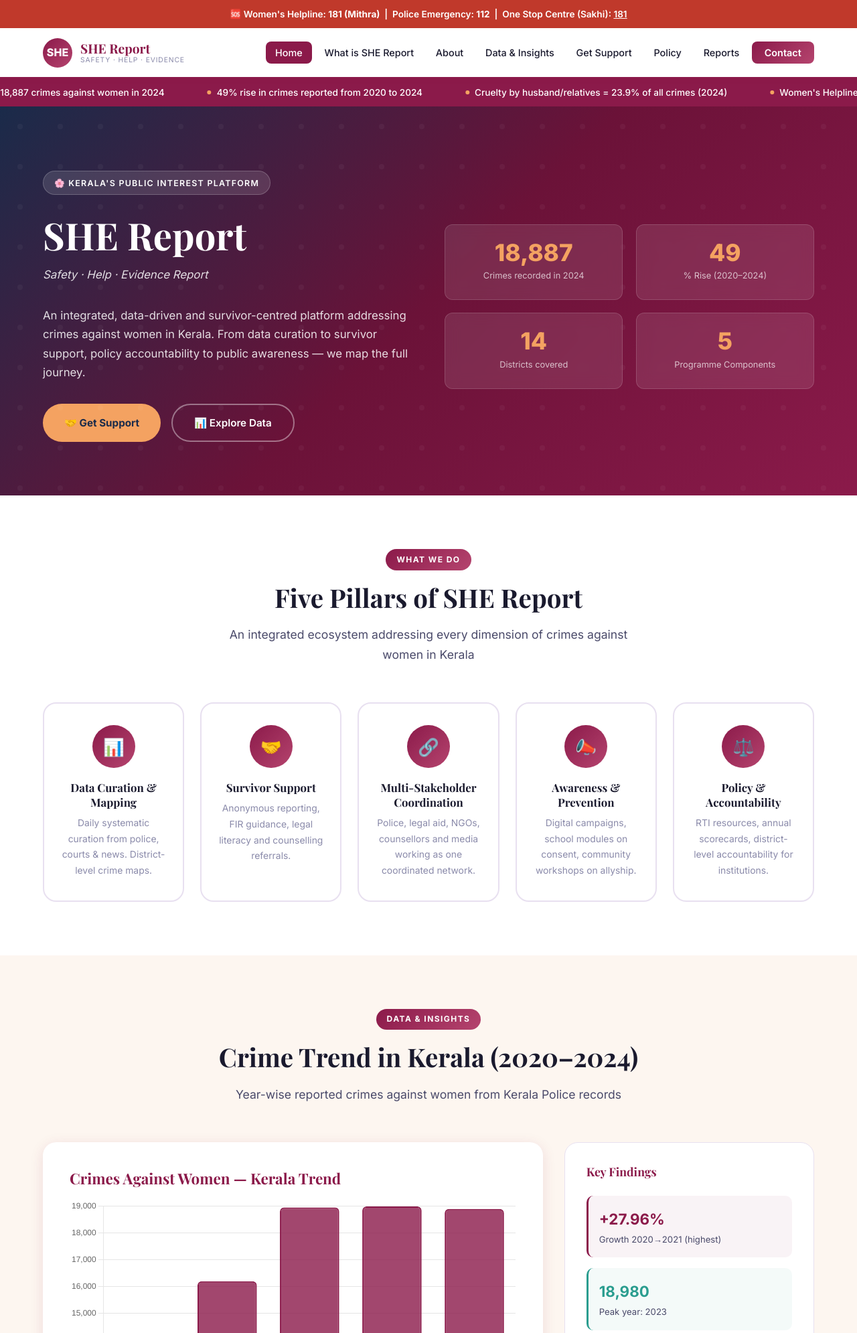
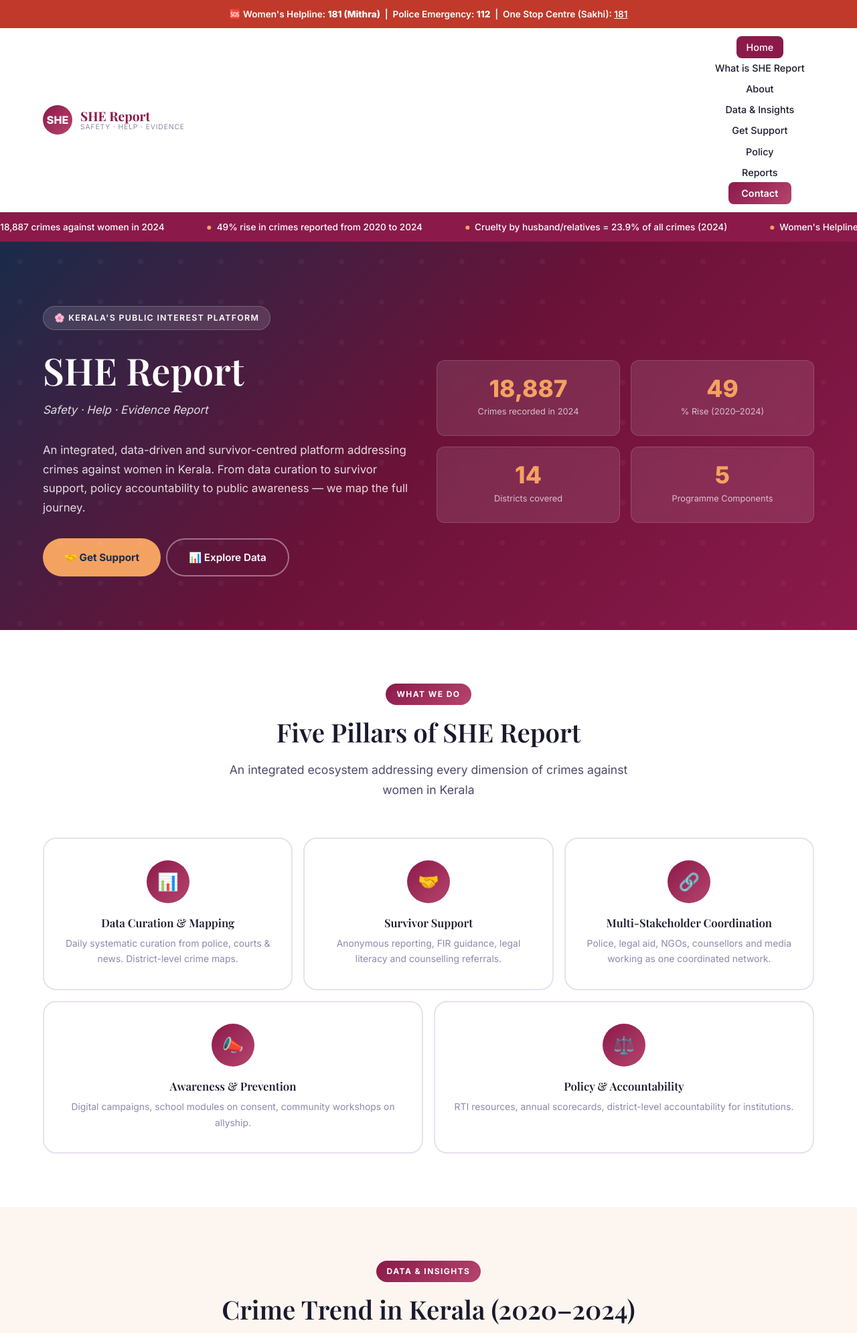
Before and after one commit to athira2622004/shereport, a Django app: page / in a window 1280 px wide. Shown: the top 1991 px of the page at 67% size. Run offline with Django 4.2, Linux system fonts and the light colour scheme; data comes from the database, SQL or seed files in the repository; data that the repository does not hold is empty; parts of the project's set-up code (start-up, migrations or seed data) failed here and were passed over.

Commit message:
changes in style home base

```diff
--- a/core/static/core/css/style.css
+++ b/core/static/core/css/style.css
@@ -1281,3 +1281,63 @@ p {
     font-size: 0.65rem;
   }
 }
+
+/* ── BOOTSTRAP OVERRIDES & INTEGRATION ─────────────────────────── */
+/* Keep our custom colors, fonts, and component styles */
+/* Bootstrap handles the grid/responsive layout */
+
+.hero .container {
+  max-width: 1200px;
+}
+
+/* Fix Bootstrap interfering with our navbar */
+.navbar {
+  display: block;
+  padding: 0;
+}
+
+/* Pillar cards full height in Bootstrap grid */
+.pillar-card,
+.component-card,
+.news-card {
+  width: 100%;
+}
+
+/* Hero stat cards responsive text */
+@media (max-width: 576px) {
+  .hero-stat-number {
+    font-size: 1.5rem;
+  }
+
+  .hero-stat-label {
+    font-size: 0.7rem;
+  }
+
+  .hero-stat-card {
+    padding: 0.85rem 0.6rem;
+  }
+
+  .helpline-number {
+    font-size: 1.6rem;
+  }
+
+  .helpline-card h3 {
+    font-size: 0.85rem;
+  }
+
+  .helpline-card {
+    padding: 1rem 0.75rem;
+  }
+
+  .hero h1 {
+    font-size: 1.75rem;
+  }
+
+  .hero p {
+    font-size: 0.9rem;
+  }
+
+  .component-number {
+    font-size: 1.2rem;
+  }
+}
--- a/core/templates/core/base.html
+++ b/core/templates/core/base.html
@@ -11,6 +11,9 @@
   <link rel="preconnect" href="https://fonts.googleapis.com">
   <link rel="preconnect" href="https://fonts.gstatic.com" crossorigin>
   <link href="https://fonts.googleapis.com/css2?family=Inter:wght@300;400;500;600;700;800&family=Playfair+Display:wght@600;700&display=swap" rel="stylesheet">
+
+  <!-- Bootstrap CSS -->
+  <link href="https://cdn.jsdelivr.net/npm/bootstrap@5.3.2/dist/css/bootstrap.min.css" rel="stylesheet">
 
   <!-- Chart.js -->
   <script src="https://cdn.jsdelivr.net/npm/chart.js@4.4.0/dist/chart.umd.min.js"></script>
@@ -123,6 +126,9 @@
 
   <button id="backToTop" aria-label="Back to top">↑</button>
 
+  <!-- Bootstrap JS -->
+  <script src="https://cdn.jsdelivr.net/npm/bootstrap@5.3.2/dist/js/bootstrap.bundle.min.js"></script>
+
   <script src="{% static 'core/js/main.js' %}"></script>
   {% block extra_js %}{% endblock %}
 </body>
--- a/core/templates/core/home.html
+++ b/core/templates/core/home.html
@@ -5,7 +5,7 @@
 
 {% block content %}
 
-<!-- ── TICKER ─────────────────────────────────────────────────── -->
+<!-- TICKER -->
 <div class="ticker-bar">
   <div class="ticker-content">
     <span class="ticker-item"><span class="ticker-dot"></span> Kerala recorded 18,887 crimes against women in 2024</span>
@@ -13,7 +13,6 @@
     <span class="ticker-item"><span class="ticker-dot"></span> Cruelty by husband/relatives = 23.9% of all crimes (2024)</span>
     <span class="ticker-item"><span class="ticker-dot"></span> Women's Helpline Mithra: 181 — Free, 24×7</span>
     <span class="ticker-item"><span class="ticker-dot"></span> SHE Report: Integrated data, support & accountability for Kerala</span>
-    <!-- duplicate for seamless loop -->
     <span class="ticker-item"><span class="ticker-dot"></span> Kerala recorded 18,887 crimes against women in 2024</span>
     <span class="ticker-item"><span class="ticker-dot"></span> 49% rise in crimes reported from 2020 to 2024</span>
     <span class="ticker-item"><span class="ticker-dot"></span> Cruelty by husband/relatives = 23.9% of all crimes (2024)</span>
@@ -22,44 +21,53 @@
   </div>
 </div>
 
-<!-- ── HERO ───────────────────────────────────────────────────── -->
+<!-- HERO -->
 <section class="hero">
-  <div class="hero-inner">
-    <div class="hero-text">
+  <div class="container">
+    <div class="row align-items-center gy-4">
+      <div class="col-12 col-lg-6">
         <span class="hero-badge">🌸 Kerala's Public Interest Platform</span>
         <h1>SHE Report</h1>
         <p class="hero-tagline">Safety · Help · Evidence Report</p>
-      <p>
-        An integrated, data-driven and survivor-centred platform addressing crimes against women in Kerala.
-        From data curation to survivor support, policy accountability to public awareness — we map the full journey.
-      </p>
-      <div class="hero-actions">
+        <p>An integrated, data-driven and survivor-centred platform addressing crimes against women in Kerala. From data curation to survivor support, policy accountability to public awareness — we map the full journey.</p>
+        <div class="d-flex flex-wrap gap-2 mt-3">
           <a href="{% url 'get_support' %}" class="btn-primary">🤝 Get Support</a>
           <a href="{% url 'data_insights' %}" class="btn-secondary">📊 Explore Data</a>
         </div>
       </div>
-    <div class="hero-stats">
+      <div class="col-12 col-lg-6">
+        <div class="row g-3">
+          <div class="col-6">
             <div class="hero-stat-card">
               <div class="hero-stat-number" data-count="18887">0</div>
               <div class="hero-stat-label">Crimes recorded in 2024</div>
             </div>
+          </div>
+          <div class="col-6">
             <div class="hero-stat-card">
               <div class="hero-stat-number" data-count="49">0</div>
               <div class="hero-stat-label">% Rise (2020–2024)</div>
             </div>
+          </div>
+          <div class="col-6">
             <div class="hero-stat-card">
               <div class="hero-stat-number" data-count="14">0</div>
               <div class="hero-stat-label">Districts covered</div>
             </div>
+          </div>
+          <div class="col-6">
             <div class="hero-stat-card">
               <div class="hero-stat-number" data-count="5">0</div>
               <div class="hero-stat-label">Programme Components</div>
             </div>
           </div>
         </div>
+      </div>
+    </div>
+  </div>
 </section>
 
-<!-- ── KEY PILLARS ────────────────────────────────────────────── -->
+<!-- KEY PILLARS -->
 <section class="section-pad" style="background:#fff;">
   <div class="container">
     <div class="section-header">
@@ -67,37 +75,47 @@
       <h2>Five Pillars of SHE Report</h2>
       <p>An integrated ecosystem addressing every dimension of crimes against women in Kerala</p>
     </div>
-    <div class="pillars-grid">
-      <div class="pillar-card">
+    <div class="row g-3">
+      <div class="col-12 col-sm-6 col-lg-4">
+        <div class="pillar-card h-100">
           <div class="pillar-icon">📊</div>
           <h3>Data Curation & Mapping</h3>
           <p>Daily systematic curation from police, courts & news. District-level crime maps.</p>
         </div>
-      <div class="pillar-card">
+      </div>
+      <div class="col-12 col-sm-6 col-lg-4">
+        <div class="pillar-card h-100">
           <div class="pillar-icon">🤝</div>
           <h3>Survivor Support</h3>
           <p>Anonymous reporting, FIR guidance, legal literacy and counselling referrals.</p>
         </div>
-      <div class="pillar-card">
+      </div>
+      <div class="col-12 col-sm-6 col-lg-4">
+        <div class="pillar-card h-100">
           <div class="pillar-icon">🔗</div>
           <h3>Multi-Stakeholder Coordination</h3>
           <p>Police, legal aid, NGOs, counsellors and media working as one coordinated network.</p>
         </div>
-      <div class="pillar-card">
+      </div>
+      <div class="col-12 col-sm-6 col-lg-6">
+        <div class="pillar-card h-100">
           <div class="pillar-icon">📣</div>
           <h3>Awareness & Prevention</h3>
           <p>Digital campaigns, school modules on consent, community workshops on allyship.</p>
         </div>
-      <div class="pillar-card">
+      </div>
+      <div class="col-12 col-sm-12 col-lg-6">
+        <div class="pillar-card h-100">
           <div class="pillar-icon">⚖️</div>
           <h3>Policy & Accountability</h3>
           <p>RTI resources, annual scorecards, district-level accountability for institutions.</p>
         </div>
       </div>
     </div>
+  </div>
 </section>
 
-<!-- ── CRIME TREND CHART ───────────────────────────────────────── -->
+<!-- CRIME TREND CHART -->
 <section class="section-pad">
   <div class="container">
     <div class="section-header">
@@ -105,27 +123,27 @@
       <h2>Crime Trend in Kerala (2020–2024)</h2>
       <p>Year-wise reported crimes against women from Kerala Police records</p>
     </div>
-    <div class="charts-row" style="display:grid; grid-template-columns: 2fr 1fr; gap:2rem; align-items:start;">
+    <div class="row g-4 align-items-start">
+      <div class="col-12 col-lg-8">
         <div class="chart-card">
           <h3 style="color:var(--primary); margin-bottom:1rem;">Crimes Against Women — Kerala Trend</h3>
           {% if has_data %}
-        <div style="height:320px; position:relative;">
+          <div style="height:300px; position:relative;">
             <canvas id="crimeTrendChart"></canvas>
           </div>
           {% else %}
-        <div style="height:320px; display:flex; align-items:center; justify-content:center; color:var(--text-light); flex-direction:column; gap:1rem;">
+          <div style="height:300px; display:flex; align-items:center; justify-content:center; color:var(--text-light); flex-direction:column; gap:1rem;">
             <span style="font-size:2rem;">📊</span>
-          <span>No data loaded yet. Run loaddata command.</span>
+            <span>No data loaded yet.</span>
           </div>
           {% endif %}
-        <p style="font-size:0.78rem; color:var(--text-light); margin-top:1rem; margin-bottom:0;">
-          Source: Kerala Police, NCRB.
-        </p>
+          <p style="font-size:0.78rem; color:var(--text-light); margin-top:1rem; margin-bottom:0;">Source: Kerala Police, NCRB.</p>
         </div>
-      <div>
-        <div style="background:var(--card-bg); border-radius:var(--radius-lg); padding:2rem; border:1px solid var(--border);">
+      </div>
+      <div class="col-12 col-lg-4">
+        <div style="background:var(--card-bg); border-radius:var(--radius-lg); padding:1.5rem; border:1px solid var(--border);">
           <h3 style="color:var(--primary); margin-bottom:1.5rem; font-size:1.1rem;">Key Findings</h3>
-          <div style="display:flex; flex-direction:column; gap:1rem;">
+          <div class="d-flex flex-column gap-3">
             <div style="padding:1rem; background:rgba(139,26,74,0.05); border-radius:10px; border-left:3px solid var(--primary);">
               <div style="font-weight:700; font-size:1.4rem; color:var(--primary);">+27.96%</div>
               <div style="font-size:0.82rem; color:var(--text-mid);">Growth 2020→2021 (highest)</div>
@@ -139,16 +157,14 @@
               <div style="font-size:0.82rem; color:var(--text-mid);">Domestic cruelty share (2024)</div>
             </div>
           </div>
-          <a href="{% url 'data_insights' %}" class="btn-primary" style="margin-top:1.5rem; display:block; text-align:center;">
-            View Full Data →
-          </a>
+          <a href="{% url 'data_insights' %}" class="btn-primary mt-3 d-block text-center">View Full Data →</a>
         </div>
       </div>
     </div>
   </div>
 </section>
 
-<!-- ── LATEST NEWS ─────────────────────────────────────────────── -->
+<!-- LATEST NEWS -->
 {% if news %}
 <section class="section-pad" style="background:#fff;">
   <div class="container">
@@ -156,9 +172,10 @@
       <span class="section-tag">Latest</span>
       <h2>Recent Updates</h2>
     </div>
-    <div class="news-grid">
+    <div class="row g-4">
       {% for item in news %}
-      <div class="news-card">
+      <div class="col-12 col-sm-6 col-lg-4">
+        <div class="news-card h-100">
           {% if item.image %}
           <img src="{{ item.image.url }}" alt="{{ item.title }}" style="width:100%; height:180px; object-fit:cover; border-radius:8px; margin-bottom:1rem;">
           {% else %}
@@ -169,13 +186,14 @@
           <p>{{ item.summary|truncatewords:25 }}</p>
           <a href="{% url 'news_detail' item.pk %}" class="news-tag">Read More →</a>
         </div>
+      </div>
       {% endfor %}
     </div>
   </div>
 </section>
 {% endif %}
 
-<!-- ── PROJECT COMPONENTS ─────────────────────────────────────── -->
+<!-- PROJECT COMPONENTS -->
 <section class="section-pad">
   <div class="container">
     <div class="section-header">
@@ -183,63 +201,80 @@
       <h2>Project Components</h2>
       <p>Five interconnected components that form the SHE Report ecosystem</p>
     </div>
-    <div class="components-grid">
-      <div class="component-card">
+    <div class="row g-4">
+      <div class="col-12 col-sm-6 col-lg-4">
+        <div class="component-card h-100">
           <div class="component-number">1</div>
           <h3>Data Curation & Mapping</h3>
           <p>Daily curation of crime reports from news, police portals and court records. Categorisation by crime type, district, and stage — from incident to FIR to trial outcome. District and ward-level crime mapping.</p>
         </div>
-      <div class="component-card">
+      </div>
+      <div class="col-12 col-sm-6 col-lg-4">
+        <div class="component-card h-100">
           <div class="component-number">2</div>
           <h3>Reporting & Survivor Support</h3>
-        <p>Anonymous and verified reporting (web/WhatsApp). FIR drafting guidance in Malayalam. Legal aid and counselling referrals. Survivor-centred, trauma-informed pathways to reduce secondary victimisation.</p>
+          <p>Anonymous and verified reporting (web/WhatsApp). FIR drafting guidance in Malayalam. Legal aid and counselling referrals. Survivor-centred, trauma-informed pathways.</p>
         </div>
-      <div class="component-card">
+      </div>
+      <div class="col-12 col-sm-6 col-lg-4">
+        <div class="component-card h-100">
           <div class="component-number">3</div>
           <h3>Multi-Stakeholder Coordination</h3>
-        <p>Coordination with Kerala Police, KELSA, Women's Commission, One Stop Centres, Mithra 181, WCD, NGOs, media and academia. Standard operating protocols for effective referrals.</p>
+          <p>Coordination with Kerala Police, KELSA, Women's Commission, One Stop Centres, Mithra 181, WCD, NGOs, media and academia.</p>
         </div>
-      <div class="component-card">
+      </div>
+      <div class="col-12 col-sm-6 col-lg-6">
+        <div class="component-card h-100">
           <div class="component-number">4</div>
           <h3>Awareness & Prevention</h3>
-        <p>Digital campaigns targeting youth on consent and reporting. School and college education modules. Community workshops on allyship and legal rights. Evidence-based targeted prevention.</p>
+          <p>Digital campaigns targeting youth on consent and reporting. School and college education modules. Community workshops on allyship and legal rights.</p>
         </div>
-      <div class="component-card">
+      </div>
+      <div class="col-12 col-sm-12 col-lg-6">
+        <div class="component-card h-100">
           <div class="component-number">5</div>
           <h3>Policy & Accountability</h3>
-        <p>Annual state, district and taluk scorecards. RTI resources for tracking FIR registration and investigation progress. Policy briefs translating data into actionable recommendations for reform.</p>
+          <p>Annual state, district and taluk scorecards. RTI resources for tracking FIR registration and investigation progress. Policy briefs translating data into actionable recommendations.</p>
+        </div>
       </div>
     </div>
   </div>
 </section>
 
-<!-- ── HELPLINES ───────────────────────────────────────────────── -->
+<!-- HELPLINES -->
 <section class="section-pad stats-section">
   <div class="container">
-    <div class="section-header" style="margin-bottom:2.5rem;">
+    <div class="section-header mb-4">
       <span class="section-tag" style="background:rgba(255,255,255,0.2);">Emergency Help</span>
       <h2 style="color:white;">Key Helplines & Support</h2>
       <p style="color:rgba(255,255,255,0.7);">Available 24×7 — free and confidential</p>
     </div>
-    <div style="display:grid; grid-template-columns:repeat(auto-fit, minmax(200px,1fr)); gap:1.5rem;">
+    <div class="row g-3">
+      <div class="col-6 col-md-3">
         <div class="helpline-card">
           <div style="font-size:1.5rem; margin-bottom:0.5rem;">📞</div>
           <h3>Mithra Helpline</h3>
           <div class="helpline-number">181</div>
           <div class="helpline-label">Women's Helpline, Kerala</div>
         </div>
+      </div>
+      <div class="col-6 col-md-3">
         <div class="helpline-card" style="background:linear-gradient(135deg,var(--teal),#1e7a6e);">
           <div style="font-size:1.5rem; margin-bottom:0.5rem;">🚨</div>
           <h3>Police Emergency</h3>
           <div class="helpline-number">112</div>
           <div class="helpline-label">National Emergency Number</div>
         </div>
+      </div>
+      <div class="col-6 col-md-3">
         <div class="helpline-card" style="background:linear-gradient(135deg,var(--navy),#2a3a5a);">
           <div style="font-size:1.5rem; margin-bottom:0.5rem;">🏥</div>
           <h3>One Stop Centre</h3>
           <div class="helpline-number">181</div>
           <div class="helpline-label">Sakhi — Integrated Support</div>
         </div>
+      </div>
+      <div class="col-6 col-md-3">
         <div class="helpline-card" style="background:linear-gradient(135deg,#7B2D8B,#9B3DAB);">
           <div style="font-size:1.5rem; margin-bottom:0.5rem;">⚖️</div>
           <h3>Legal Services (KELSA)</h3>
@@ -248,15 +283,16 @@
         </div>
       </div>
     </div>
+  </div>
 </section>
 
-<!-- ── CALL TO ACTION ──────────────────────────────────────────── -->
-<section class="section-pad" style="background:#fff; text-align:center;">
+<!-- CALL TO ACTION -->
+<section class="section-pad text-center" style="background:#fff;">
   <div class="container" style="max-width:700px;">
     <span class="section-tag">Get Involved</span>
     <h2>Join the Movement for Change</h2>
     <p>Whether you need support, want to collaborate, or are a researcher/journalist/NGO — SHE Report is a shared public resource.</p>
-    <div style="display:flex; gap:1rem; justify-content:center; flex-wrap:wrap; margin-top:2rem;">
+    <div class="d-flex flex-wrap gap-2 justify-content-center mt-4">
       <a href="{% url 'get_support' %}" class="btn-primary">Get Support</a>
       <a href="{% url 'contact' %}" class="btn-primary" style="background:var(--teal);">Collaborate with Us</a>
       <a href="{% url 'data_insights' %}" class="btn-secondary" style="color:var(--primary); border-color:var(--primary);">Explore Data</a>
```
Lines whose indentation alone changed are shown as unchanged.
